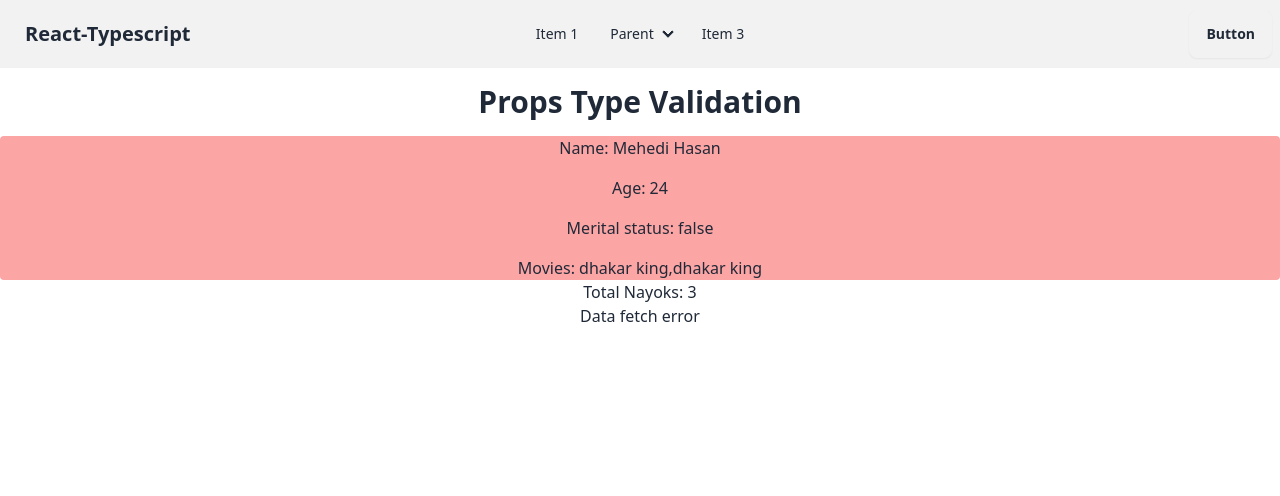
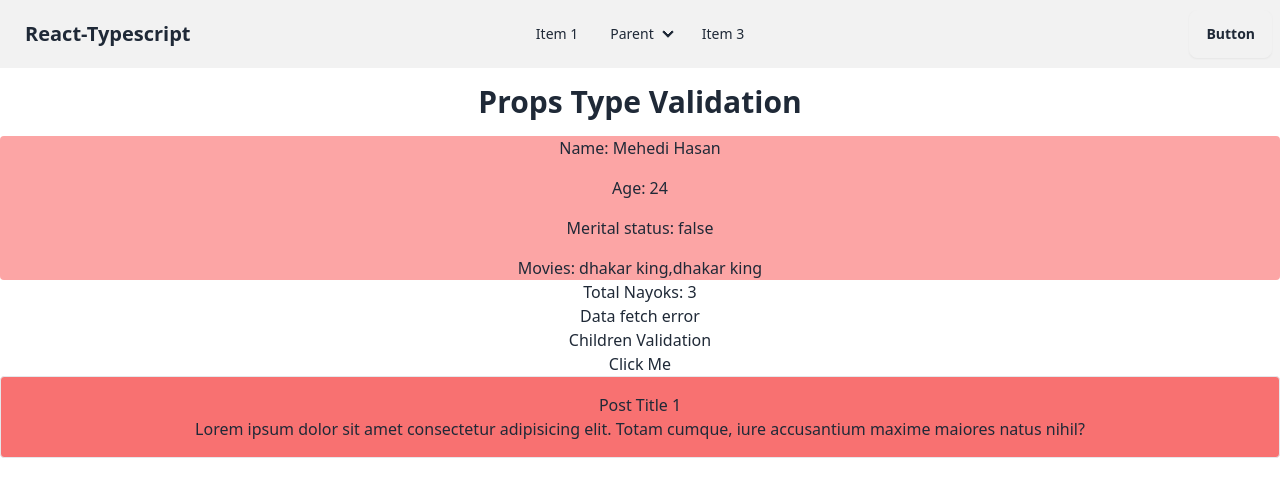
Before and after one commit to Mehedi-9T9/basic-react-typescript, a React (Create React App) app: page / in a window 1280 px wide. Shown: the top 496 px of the page. Built offline with nearby package versions, Linux system fonts and the light colour scheme.

Commit message:
children validation explore done

```diff
--- /dev/null
+++ b/src/Components/Button.tsx
@@ -0,0 +1,11 @@
+type childrenProps = {
+    children: React.ReactNode
+}
+
+const Button = ({ children }: childrenProps) => {
+    return (
+        <button>{children}</button>
+    );
+};
+
+export default Button;
--- /dev/null
+++ b/src/Components/Card.tsx
@@ -0,0 +1,14 @@
+import React from 'react';
+
+const Card = ({ children }: { children: React.ReactNode }) => {
+    return (
+        <div className='bg-red-400 border rounded p-4'>
+            {
+                children
+            }
+
+        </div>
+    );
+};
+
+export default Card;
--- a/src/Components/Home.tsx
+++ b/src/Components/Home.tsx
@@ -2,6 +2,9 @@ import React from 'react';
 import Person from './Person';
 import Nayok from './Nayok';
 import Fetchdata from './Fetchdata';
+import Button from './Button';
+import Post from './Post';
+import Card from './Card';
 
 const Home = () => {
     const person = {
@@ -40,6 +43,10 @@ const Home = () => {
             {/* <Fetchdata status="error"></Fetchdata> */}
             <Fetchdata status="error"></Fetchdata>
             {/* <Fetchdata status="demo"></Fetchdata> throw error */}
+            <h2>Children Validation</h2>
+            <Button>Click Me</Button>
+            <Post></Post>
+
         </div>
     );
 };
--- /dev/null
+++ b/src/Components/Post.tsx
@@ -0,0 +1,14 @@
+import React from 'react';
+import Card from './Card';
+
+const Post = () => {
+    return (
+        <Card>
+            <h2>Post Title 1</h2>
+            <p>Lorem ipsum dolor sit amet consectetur adipisicing elit. Totam cumque, iure accusantium maxime maiores natus nihil?</p>
+
+        </Card>
+    );
+};
+
+export default Post;
```
